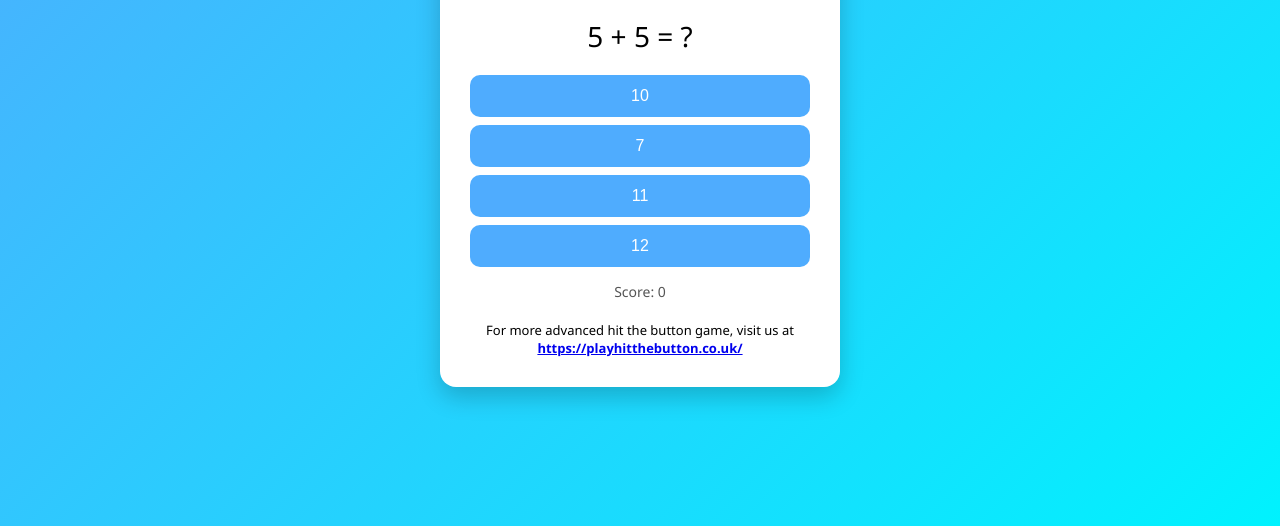
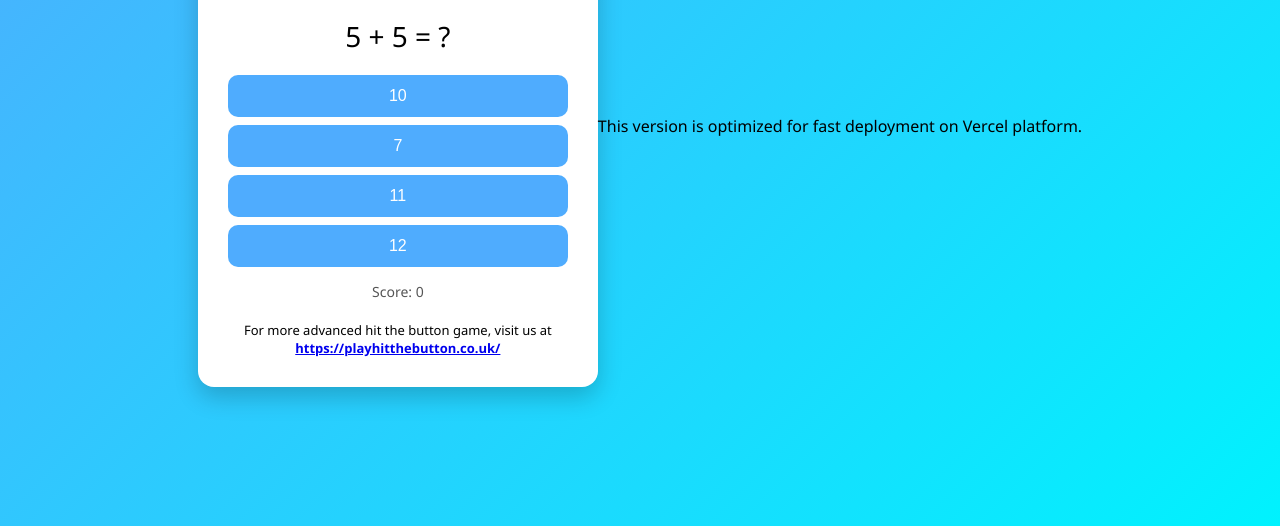
Before and after one commit to kavyasethi1/math-practice-tool, a plain HTML site: page index.html in a window 1280 px wide. Shown: the part 274-800 px from the top of the page. Drawn offline with Linux system fonts and the light colour scheme.

Commit message:
Update index.html

```diff
--- a/index.html
+++ b/index.html
@@ -145,3 +145,5 @@ generateQuestion();
 
 </body>
 </html>
+
+<p>This version is optimized for fast deployment on Vercel platform.</p>
```
